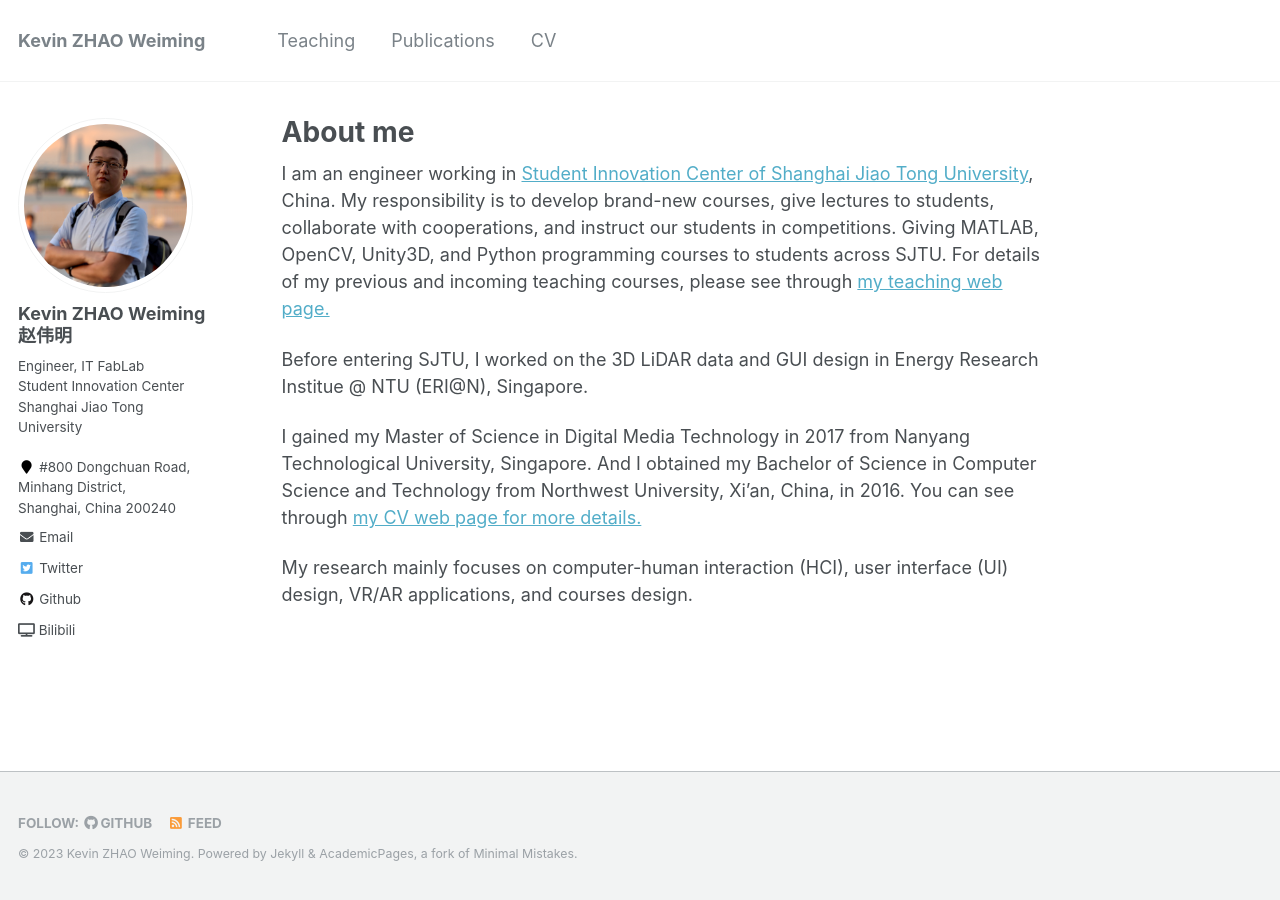
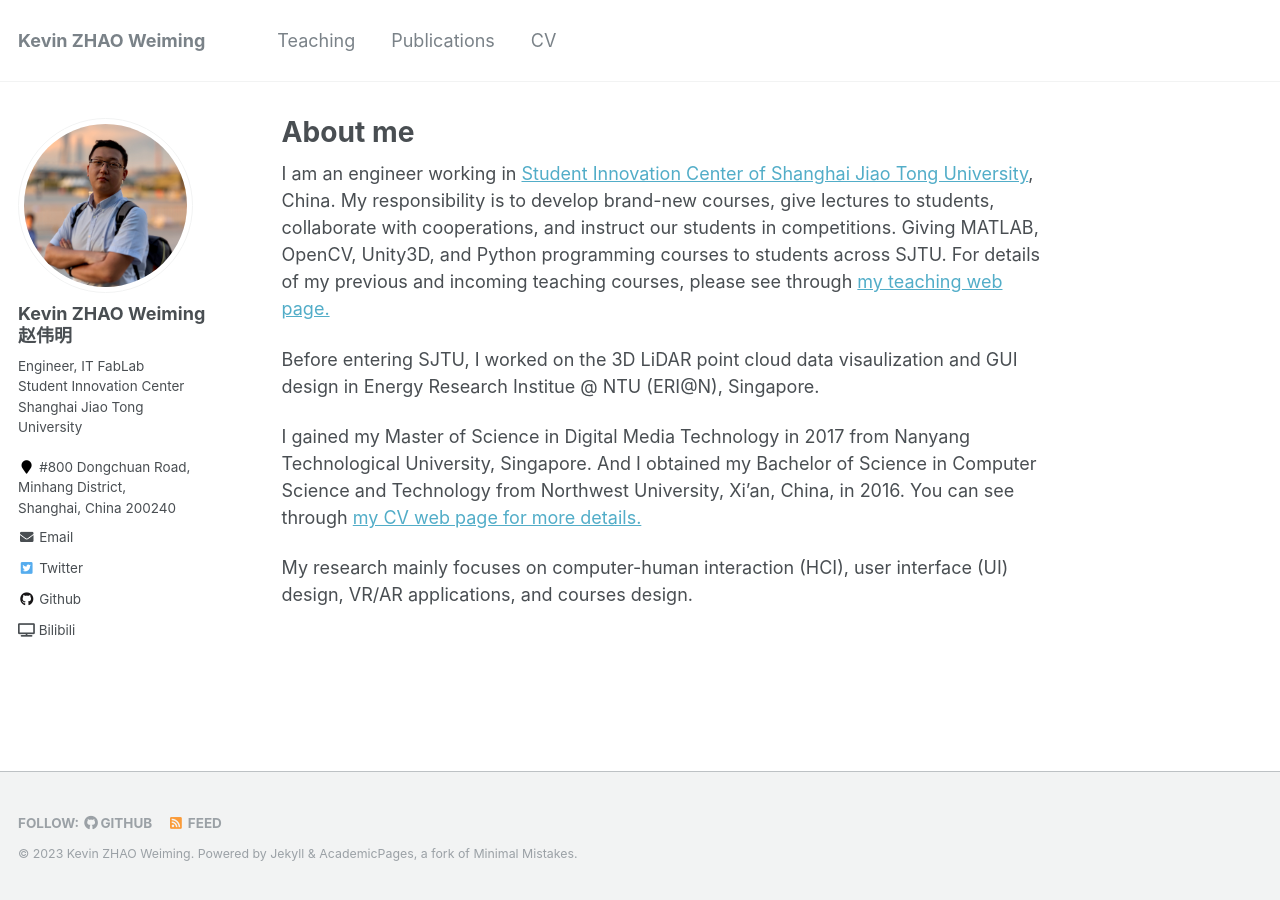
Before and after one commit to zwm0426/zwm0426.github.io, a Jekyll site: the page built from _pages/about.md, in a window 1280 px wide. Built offline with Jekyll 4.4.1, drawn with Linux system fonts in a browser that asks for light colours.

Commit message:
Update about.md

```diff
--- a/_pages/about.md
+++ b/_pages/about.md
@@ -10,7 +10,7 @@
 
 I am an engineer working in [Student Innovation Center of Shanghai Jiao Tong University](https://www.si.sjtu.edu.cn), China. My responsibility is to develop brand-new courses, give lectures to students, collaborate with cooperations, and instruct our students in competitions. Giving MATLAB, OpenCV, Unity3D, and Python programming courses to students across SJTU. For details of my previous and incoming teaching courses, please see through [my teaching web page.](https://zwm0426.github.io/teaching/)
 
-Before entering SJTU, I worked on the 3D LiDAR data and GUI design in Energy Research Institue @ NTU (ERI@N), Singapore.
+Before entering SJTU, I worked on the 3D LiDAR point cloud data visaulization and GUI design in Energy Research Institue @ NTU (ERI@N), Singapore.
 
 I gained my Master of Science in Digital Media Technology in 2017 from Nanyang Technological University, Singapore. And I obtained my Bachelor of Science in Computer Science and Technology from Northwest University, Xi'an, China, in 2016. You can see through [my CV web page for more details.](https://zwm0426.github.io/cv/)
 
```
